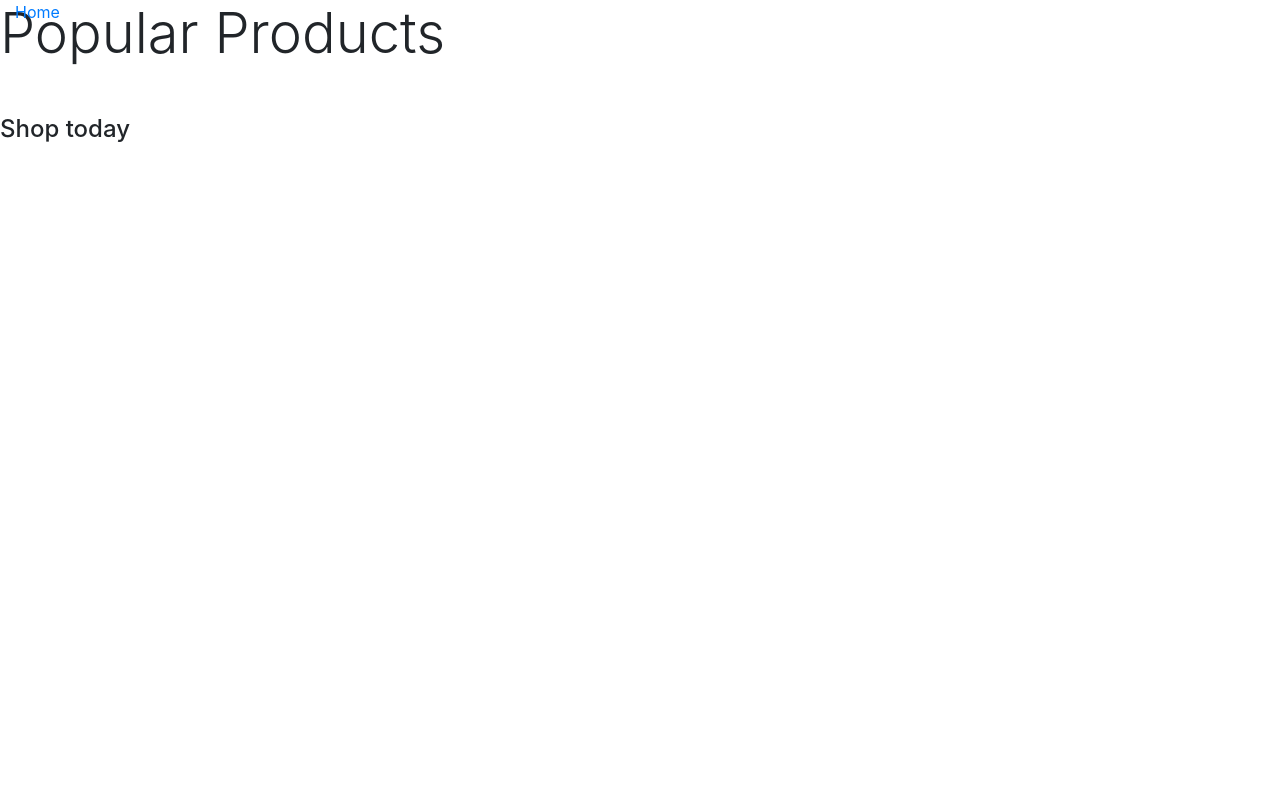
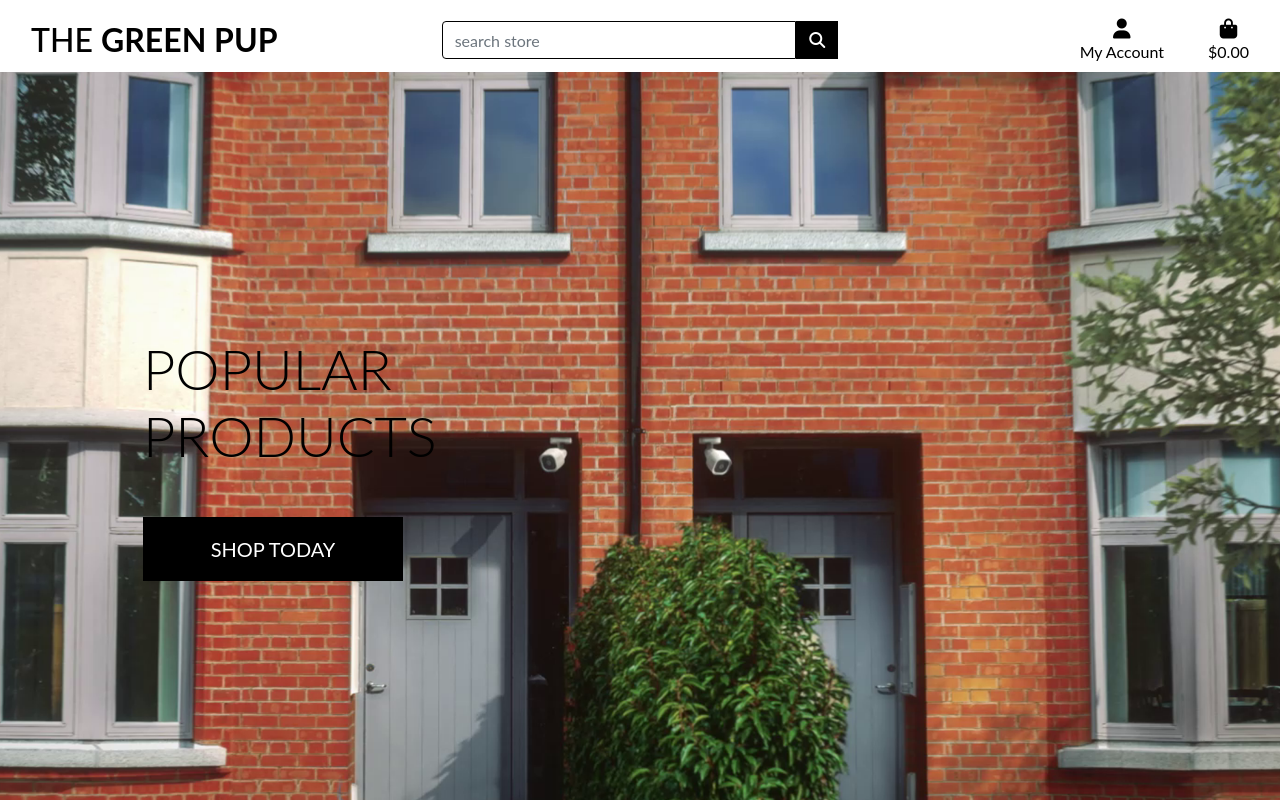
Before and after one commit to kevinolweb/dog-store-p5, a Django app: page / in a window 1280 px wide. Run offline with Django 3.2, Linux system fonts and the light colour scheme; some libraries are stand-ins or nearby versions.

Commit message:
home page hero area ready and style sheets connected

```diff
--- a/dogstore/settings.py
+++ b/dogstore/settings.py
@@ -145,7 +145,10 @@ USE_TZ = True
 # https://docs.djangoproject.com/en/3.2/howto/static-files/
 
 STATIC_URL = '/static/'
+STATICFILES_DIRS = (os.path.join(BASE_DIR, 'static'),)
 
+MEDIA_URL = '/media/'
+MEDIA_ROOT = os.path.join(BASE_DIR, 'media')
 # Default primary key field type
 # https://docs.djangoproject.com/en/3.2/ref/settings/#default-auto-field
 
--- a/dogstore/urls.py
+++ b/dogstore/urls.py
@@ -15,9 +15,11 @@ Including another URLconf
 """
 from django.contrib import admin
 from django.urls import path, include
+from django.conf import settings
+from django.conf.urls.static import static
 
 urlpatterns = [
     path('admin/', admin.site.urls),
     path('accounts/', include('allauth.urls')),
     path('',include('home.urls')),
-]
+]+ static(settings.MEDIA_URL,document_root=settings.MEDIA_ROOT)
--- a/home/templates/home/index.html
+++ b/home/templates/home/index.html
@@ -10,12 +10,13 @@
 {% endblock %}
 
 {% block content %}
-<div class="conatiner h-100">
+<div class="container h-100">
     <div class="row h-100">
         <div class="col-7 col-md-6 my-auto">
             <h1 class="display-4 logo-font text-black">Popular Products</h1>
             <div class="my-5">
-            <h4>Shop today</h4>
+            <h4>
+                <a href="#" class="shop-now-button btn btn-lg rounded-0 text-uppercase py-3">Shop today</a></h4>
             </div>
         </div>
     </div>
--- /dev/null
+++ b/static/css/base.css
@@ -0,0 +1,72 @@
+html {
+    height: 100%;
+}
+
+body {
+    background: url('/media/house.png') no-repeat center center fixed;
+    background-size: cover;
+    height: calc(100vh - 164px);
+    color: #555;
+    font-family: 'Lato';
+}
+
+.logo-font {
+    text-transform: uppercase;
+}
+
+.main-logo-link {
+    width: fit-content;
+}
+
+.shop-now-button {
+    background: black;
+    color: white;
+    min-width: 260px;
+}
+
+.btn-black {
+    background: black;
+    color: white;
+}
+
+.shop-now-button:hover,
+.shop-now-button:active,
+.shop-now-button:focus,
+.btn-black:hover,
+.btn-black:active,
+.btn-black:focus {
+    background: #222;
+    color: white;
+}
+
+.text-black {
+    color: #000 !important;
+}
+
+.border-black {
+    border: 1px solid black !important;
+}
+
+/* -------------------------------- Media Queries */
+
+/* larger container on xl screens */
+@media (min-width: 1200px) {
+  .container {
+    max-width: 80%;
+  }
+}
+
+/* top navbar only on medium and up */
+@media (min-width: 992px) {
+    .fixed-top-desktop-only {
+        position: fixed;
+        top: 0;
+        right: 0;
+        left: 0;
+        z-index: 1030;
+    }
+
+    .header-container {
+        padding-top: 164px;
+    }
+}
--- a/templates/base.html
+++ b/templates/base.html
@@ -15,12 +15,15 @@
 
     {% block corecss %}
         <link rel="stylesheet" href="https://stackpath.bootstrapcdn.com/bootstrap/4.4.1/css/bootstrap.min.css" integrity="sha384-Vkoo8x4CGsO3+Hhxv8T/Q5PaXtkKtu6ug5TOeNV6gBiFeWPGFN9MuhOf23Q9Ifjh" crossorigin="anonymous">
+        <link href="https://fonts.googleapis.com/css2?family=Open+Sans&display=swap" rel="stylesheet">
+        <link rel="stylesheet" href="{% static 'css/base.css' %}">
     {% endblock %}
 
     {% block extra_css %}
     {% endblock %}
 
     {% block corejs %}
+    <script src="https://kit.fontawesome.com/99b4e4819c.js" crossorigin="anonymous"></script>
     <script src="https://cdn.jsdelivr.net/npm/jquery@3.5.1/dist/jquery.min.js" integrity="sha256-9/aliU8dGd2tb6OSsuzixeV4y/faTqgFtohetphbbj0=" crossorigin="anonymous"></script>
     <script src="https://cdn.jsdelivr.net/npm/popper.js@1.16.0/dist/umd/popper.min.js" integrity="sha384-Q6E9RHvbIyZFJoft+2mJbHaEWldlvI9IOYy5n3zV9zzTtmI3UksdQRVvoxMfooAo" crossorigin="anonymous"></script>
     <script src="https://stackpath.bootstrapcdn.com/bootstrap/4.4.1/js/bootstrap.min.js" integrity="sha384-wfSDF2E50Y2D1uUdj0O3uMBJnjuUD4Ih7YwaYd1iqfktj0Uod8GCExl3Og8ifwB6" crossorigin="anonymous"></script>
@@ -33,13 +36,65 @@
   </head>
   <body>
     <header class="container-fluid fixed-top">
-      <div class="row">
-        <div class="col-12 col-lg-4 my-auto py-lg-0 text-center text-lg-left">
-          <a href="{% url 'home' %}">Home</a>
+      <div id="topnav" class="row bg-white pt-lg-2 d-none d-lg-flex">
+        <div class="col-12 col-lg-4 my-auto py-1 py-lg-0 text-center text-lg-left">
+          <a href="{% url 'home' %}" class="nav-link main-logo-link">
+            <h2 class="logo-font text-black my-0">The <strong>Green Pup</strong></h2>
+        </a>
         </div>
-        <div class="col-12 col-lg-4 py-lg-0"></div>
-        <div class="col-12 col-lg-4 py-lg-0"></div>
+        <div class="col-12 col-lg-4 my-auto py-lg-0">
+          <form method="GET" action="">
+            <div class="input-group w-100">
+              <input class="form-control border border-black rounded-8" tyoe="text" name="q" placeholder="search store">
+              <div class="input-group=append">
+                <button class="form-control btn btn-black border border-black rounded-0" type="submit">
+                  <span class="icon">
+                    <i class="fas fa-search"></i>
+                  </span>
+                </button>
+              </div>
+            </div>
+          </form>
+        </div>
+        <div class="col-12 col-lg-4 my-auto py-1 py-lg-0">
+          <ul class="list-inline list-unstyled text-center text-lg-right my-0">
+              <li class="list-inline-item dropdown">
+                  <a class="text-black nav-link" href="#" id="user-options" data-toggle="dropdown" aria-haspopup="true" aria-expanded="false">
+                      <div class="text-center">
+                          <div><i class="fas fa-user fa-lg"></i></div>
+                          <p class="my-0">My Account</p>
+                      </div>
+                  </a>
+                  <div class="dropdown-menu border-0" aria-labelledby="user-options">
+                      {% if request.user.is_authenticated %}
+                          {% if request.user.is_superuser %}
+                              <a href="" class="dropdown-item">Product Management</a>
+                          {% endif %}
+                          <a href="" class="dropdown-item">My Profile</a>
+                          <a href="{% url 'account_logout' %}" class="dropdown-item">Logout</a>
+                      {% else %}
+                          <a href="{% url 'account_signup' %}" class="dropdown-item">Register</a>
+                          <a href="{% url 'account_login' %}" class="dropdown-item">Login</a>
+                      {% endif %}
+                  </div>
+              </li>
+              <li class="list-inline-item">
+                  <a class="{% if grand_total %}text-info font-weight-bold{% else %}text-black{% endif %} nav-link" href="">
+                      <div class="text-center">
+                          <div><i class="fas fa-shopping-bag fa-lg"></i></div>
+                          <p class="my-0">
+                              {% if grand_total %}
+                                  ${{ grand_total|floatformat:2 }}
+                              {% else %}
+                                  $0.00
+                              {% endif %}
+                          </p>
+                      </div>
+                  </a>
+              </li>
+          </ul>
       </div>
+  </div>
     </header>
 
     {% if messages %}
```
Also changed, not shown: media/house.png (added).
